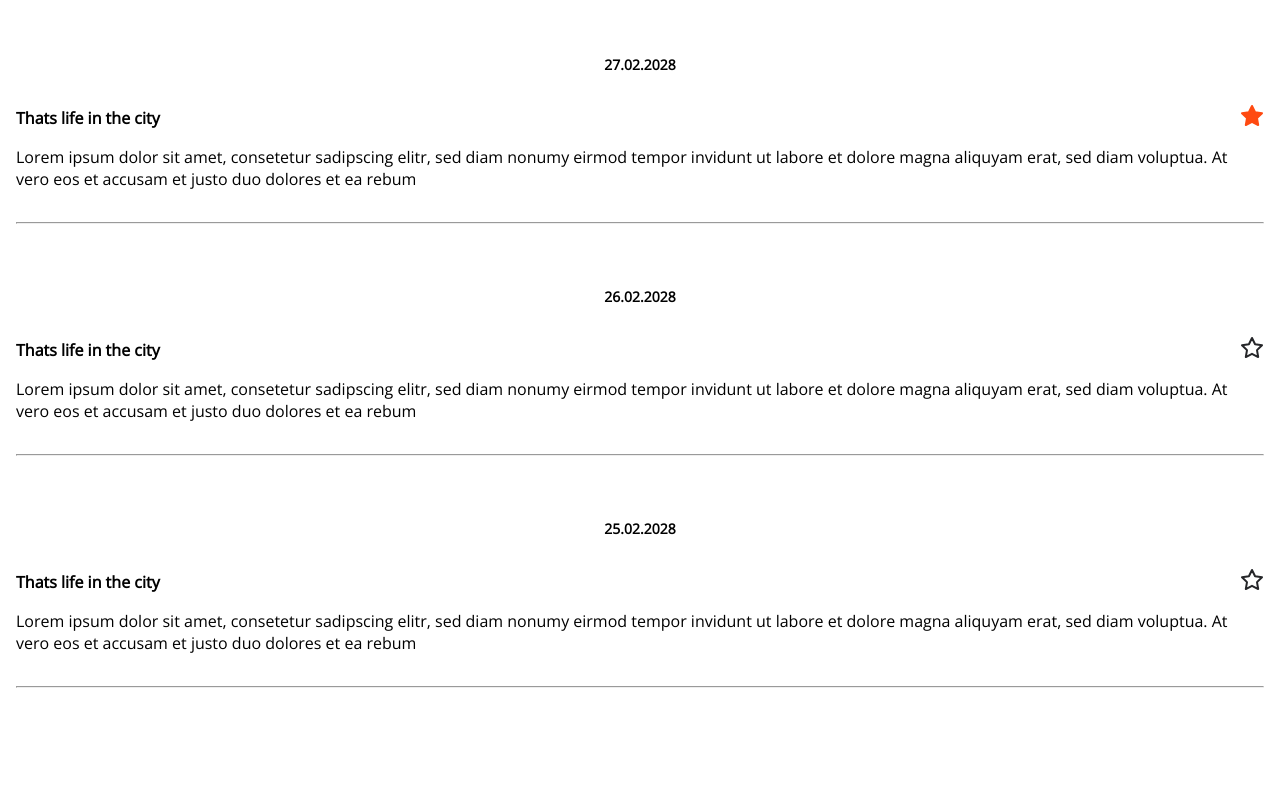
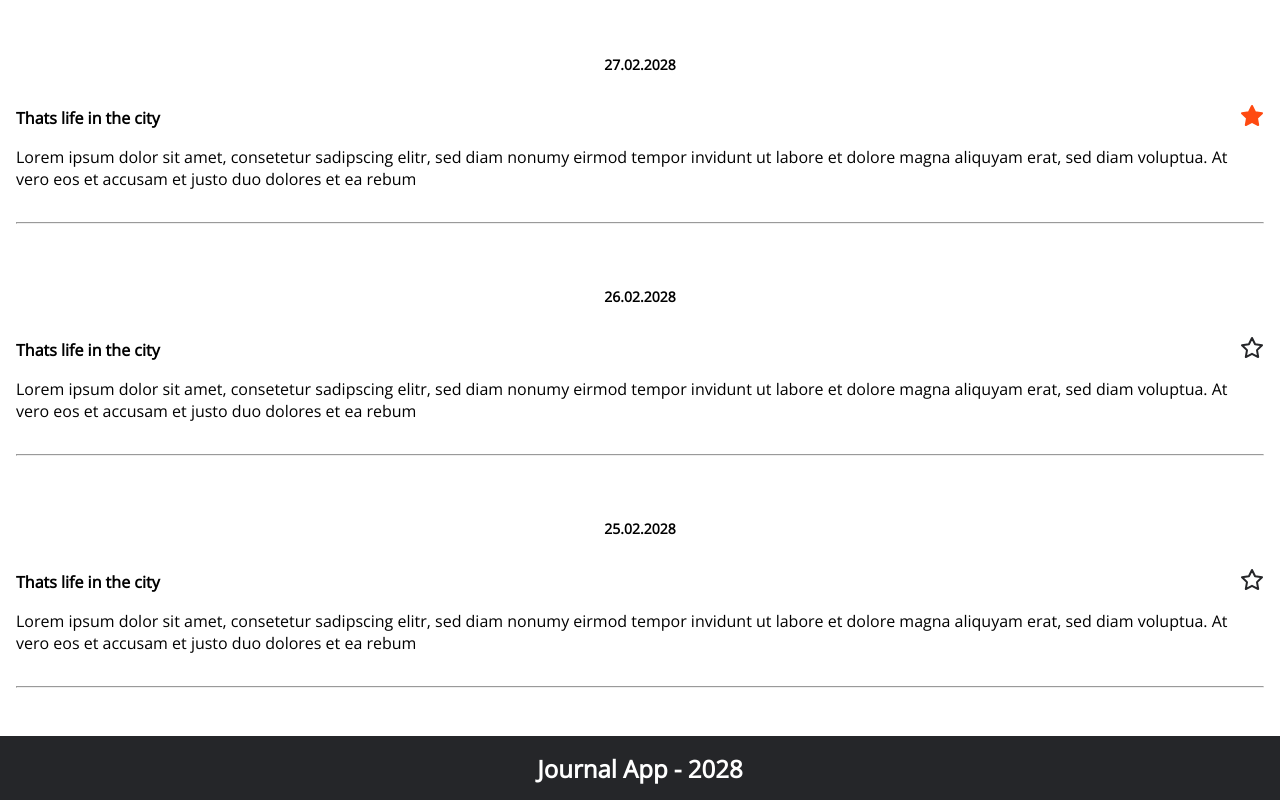
Before and after one commit to MariaRiosNavarro/my-journal, a React (Create React App) app: page / in a window 1280 px wide. Shown: the part 584-1384 px from the top of the page. Before the commit the page ends 1320 px from the top, so only its background shows below. Built offline with nearby package versions, Linux system fonts and the light colour scheme.

Commit message:
Add footer.js and footer.css

```diff
--- a/src/App.js
+++ b/src/App.js
@@ -1,6 +1,7 @@
 import Header from "./components/Header/Header.js";
 import EntryForm from "./components/EntryForm/EntryForm.js";
 import EntriesSection from "./components/EntriesSection/EntriesSection.js";
+import Footer from "./components/Footer/Footer.js";
 import "./index.css";
 
 function App() {
@@ -11,7 +12,7 @@ function App() {
         <EntryForm />
         <EntriesSection />
       </main>
-      {/* <Footer />   */}
+      <Footer />
     </>
   );
 }
--- a/src/components/EntryList/EntryList.css
+++ b/src/components/EntryList/EntryList.css
@@ -2,4 +2,5 @@
   display: flex;
   flex-direction: column;
   margin: 1rem;
+  position: relative;
 }
--- a/src/components/Footer/Footer.css
+++ b/src/components/Footer/Footer.css
@@ -0,0 +1,9 @@
+.footer {
+  background-color: var(--color-granite);
+  color: var(--color-foam);
+  width: 100%;
+  height: 4rem;
+  display: flex;
+  justify-content: center;
+  align-items: center;
+}
--- a/src/components/Footer/Footer.js
+++ b/src/components/Footer/Footer.js
@@ -0,0 +1,11 @@
+import "./Footer.css";
+
+export default function Footer() {
+  return (
+    <footer className="footer">
+      <h2 className="footer-title">
+        Journal App - <span className="footer-year">2028</span>
+      </h2>
+    </footer>
+  );
+}
--- a/src/index.css
+++ b/src/index.css
@@ -4,8 +4,6 @@
 I import it to use it in all the APP*/
 
 @import url("https://fonts.googleapis.com/css?family=Open+Sans");
-
-
 
 ul {
   margin: 0;
@@ -15,8 +13,13 @@ body {
   font-family: "Open Sans", sans-serif;
   -webkit-font-smoothing: antialiased;
   -moz-osx-font-smoothing: grayscale;
+  height: max-content;
 }
 
 code {
   font-family: "Open Sans", sans-serif;
 }
+
+main {
+  position: relative;
+}
```
